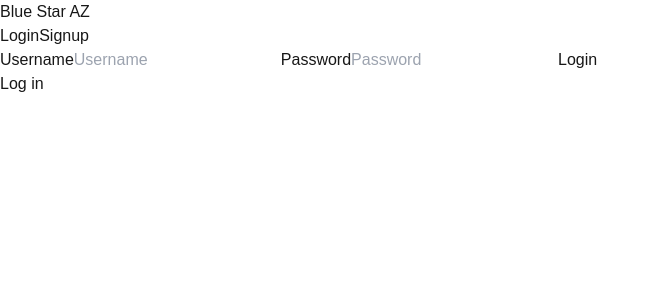
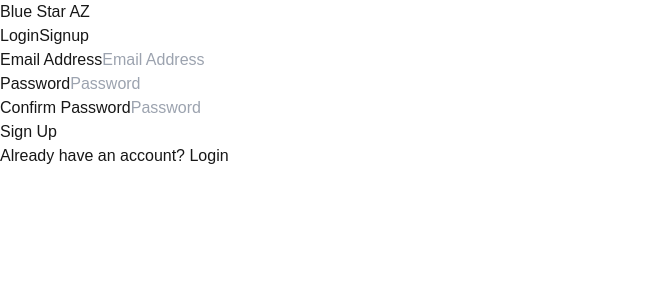
Before and after one commit to LU347/blue-star-az, a Next.js app in the folder blue-star-frontend/: page /signup in a window 1280 px wide. Shown: the top 300 px of the page, without its empty margins (0-660 px from the left). Built offline with nearby package versions, Linux system fonts and the light colour scheme.

Commit message:
Updated login / create page forms

```diff
--- a/blue-star-frontend/src/app/signup/page.tsx
+++ b/blue-star-frontend/src/app/signup/page.tsx
@@ -1,16 +1,22 @@
-import Link from 'next/link';
+import FormComponent from "@/components/Form";
 
-export default function Signup() {
+const Signup: React.FC = () => {
+    const signupFields = [
+        { name: 'email', label: 'Email Address', type: 'email', placeholder: 'Email Address' },
+        { name: 'password', label: 'Password', type: 'password', placeholder: 'Password' },
+        { name: 'confirmPassword', label: 'Confirm Password', type: 'password', placeholder: 'Password' }
+    ];
+
     return (
-        <div className="signupPage">
-            <form name="signupForm">
-                <label htmlFor="username">Username</label>
-                <input type="text" placeholder="Username"></input>
-                <label htmlFor="password">Password</label>
-                <input type="text" placeholder="Password"></input>
-                <button type="submit">Login</button>
-            </form>
-            <Link href="login">Log in</Link>
-        </div>
+        <FormComponent
+            action="/signup"
+            formName="signupForm"
+            fields={signupFields}
+            buttonText="Sign Up"
+            linkText="Already have an account? Login"
+            linkHref="/login"
+        />
     );
-}
+};
+
+export default Signup;
```
Also changed, not shown: blue-star-frontend/src/app/login/page.tsx (+19 -14 lines).
